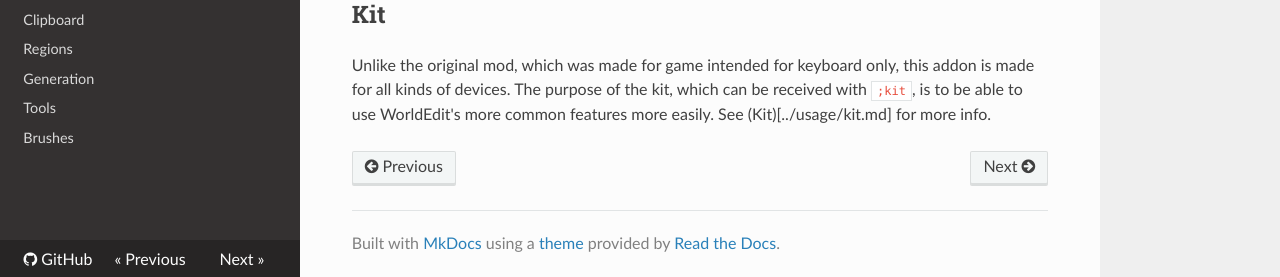
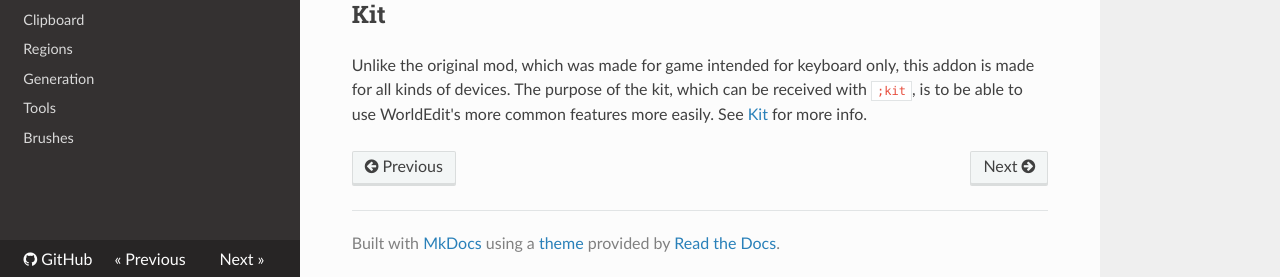
Before and after one commit to SIsilicon/WorldEdit-BE-Docs, an MkDocs documentation site: the page built from docs/differences.md, in a window 1280 px wide and 900 px high, scrolled down 2730 px. Shown: the part 620-897 px from the top of the window. Built offline with MkDocs 1.6.1, drawn with Linux system fonts in a browser that asks for light colours; nearby versions of some CDN libraries.

Commit message:
Update differences.md

```diff
--- a/docs/differences.md
+++ b/docs/differences.md
@@ -124,4 +124,4 @@ One thing we got other the Java mod, is we have the ability to see our selection
 
 ## Kit
 
-Unlike the original mod, which was made for game intended for keyboard only, this addon is made for all kinds of devices. The purpose of the kit, which can be received with `;kit`, is to be able to use WorldEdit's more common features more easily. See (Kit)[../usage/kit.md] for more info.
+Unlike the original mod, which was made for game intended for keyboard only, this addon is made for all kinds of devices. The purpose of the kit, which can be received with `;kit`, is to be able to use WorldEdit's more common features more easily. See [Kit](usage/kit.md) for more info.
```
